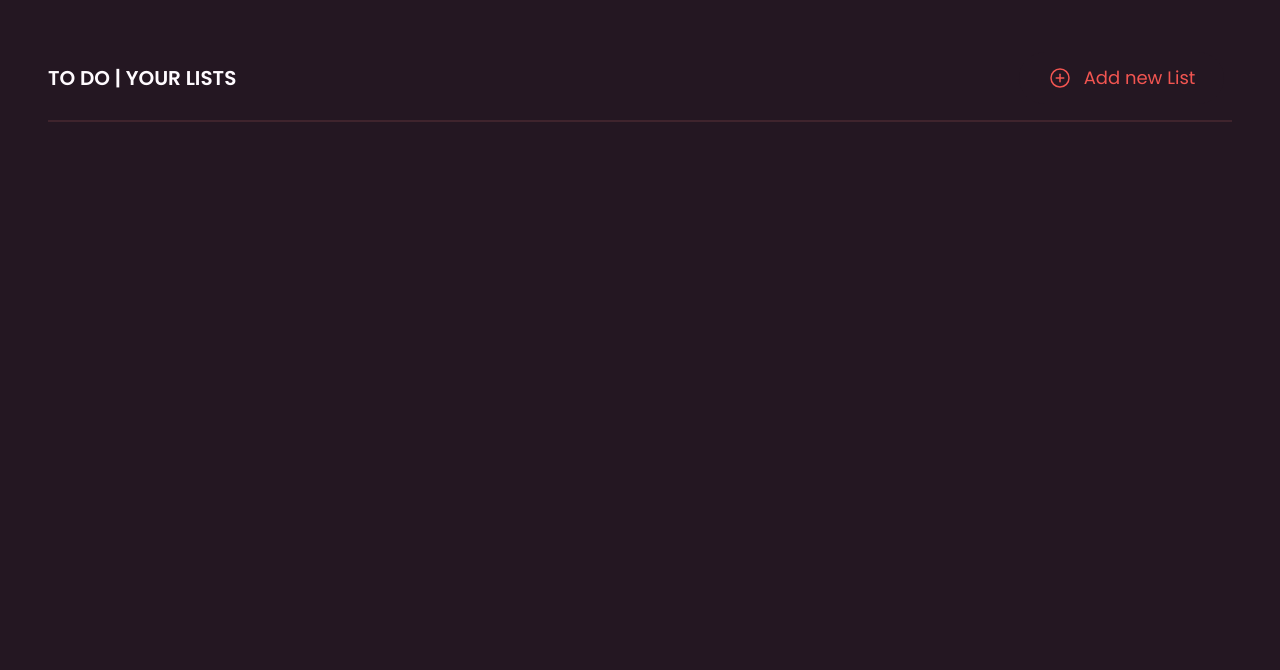
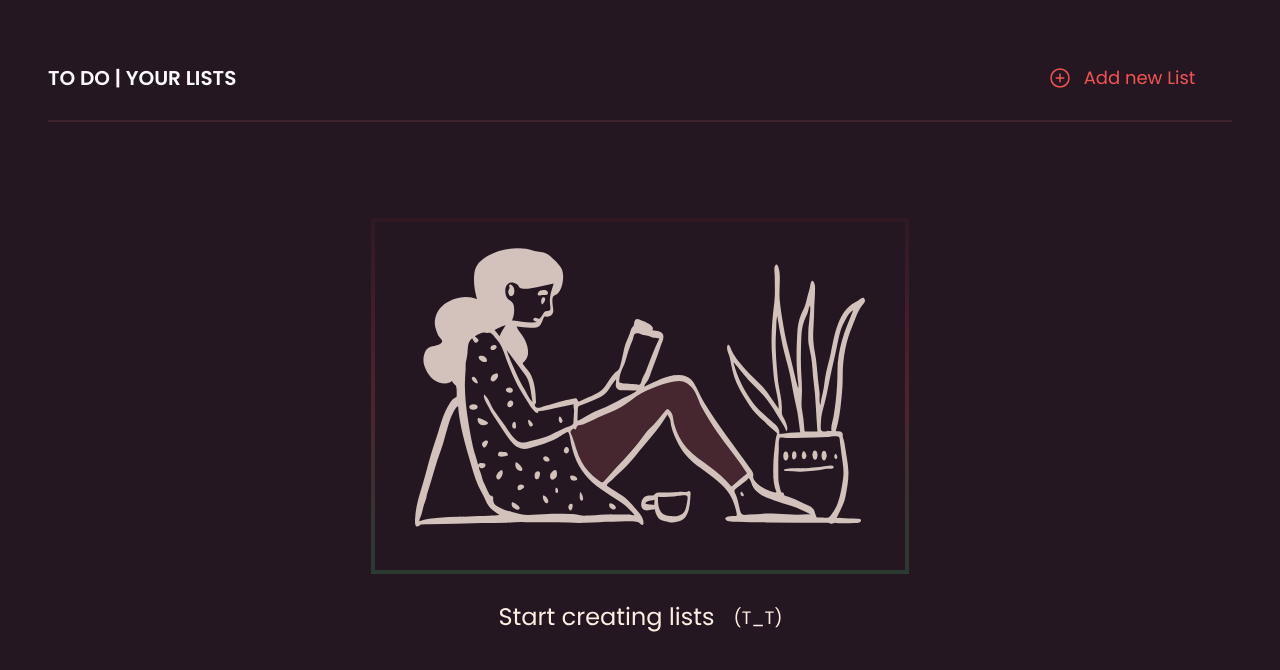
Before and after one commit to eduardamirelly/to-do-list, a React (Vite) app: page / in a window 1280 px wide. Shown: the top 670 px of the page. Built offline with nearby package versions, Linux system fonts and the light colour scheme.

Commit message:
:sparkles: feat: added void covers

```diff
--- a/src/pages/ListsPage.jsx
+++ b/src/pages/ListsPage.jsx
@@ -1,10 +1,9 @@
 import HeaderPage from '../components/HeaderPage'
 import ButtonAddList from '../components/Button/ButtonAddList'
+import CoverVoidLists from '../components/VoidCovers/CoverVoidLists'
 
 import { useSelector } from 'react-redux'
 import ListTodo from '../components/ListTodo';
-import { useCallback } from 'react';
-import { useParams } from 'react-router-dom';
 
 function ListsPage() {
 
@@ -20,11 +19,16 @@ function ListsPage() {
       </div>
 
       <div className="container">
-        {
+        {lists.length < 1 ? (
+          <CoverVoidLists />
+        )
+        :
+        (
           lists.map((list) => (
             <ListTodo key={list.id} id={list.id} title={list.title} />
           ))
-        }
+        )}
+
       </div>
 
     </div>
--- a/src/pages/TodosPage.jsx
+++ b/src/pages/TodosPage.jsx
@@ -4,6 +4,7 @@ import ButtonAddTodo from '../components/Button/ButtonAddTodo'
 
 import { useSelector } from 'react-redux'
 import { useParams } from 'react-router-dom'
+import CoverVoidTodo from '../components/VoidCovers/CoverVoidTodo'
 
 function TodosPage() {
 
@@ -21,11 +22,15 @@ function TodosPage() {
       </div>
 
       <div className="container">
-        {
+        {listClicked.todos.length < 1 ? (
+          <CoverVoidTodo />
+        )
+        :
+        (
           listClicked.todos.map((todo) => (
             <Todo key={todo.id} id={todo.id} text={todo.text} checked={todo.checked} listId={listId} />
           ))
-        }
+        )}
       </div>
 
     </div>
```
